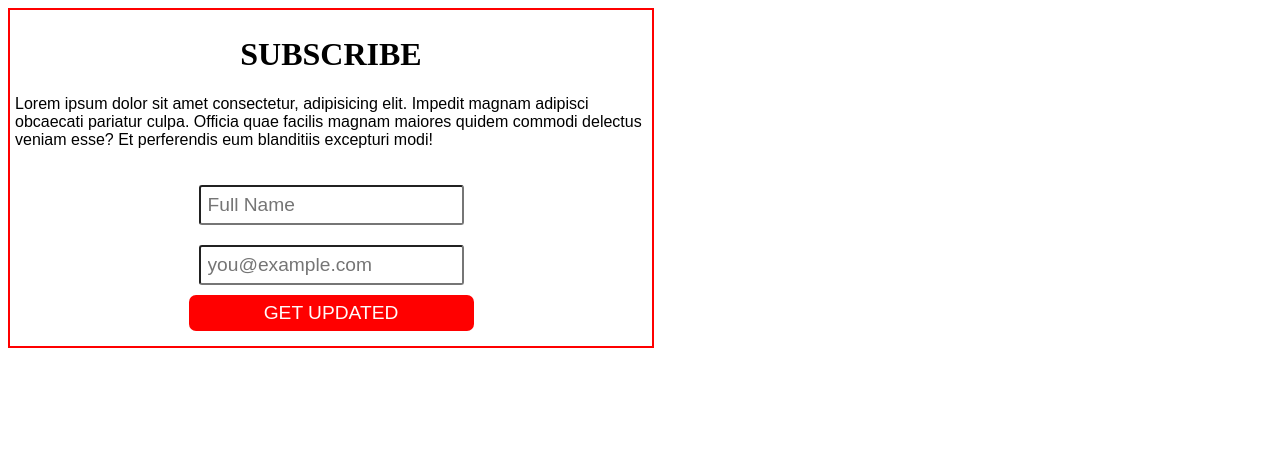
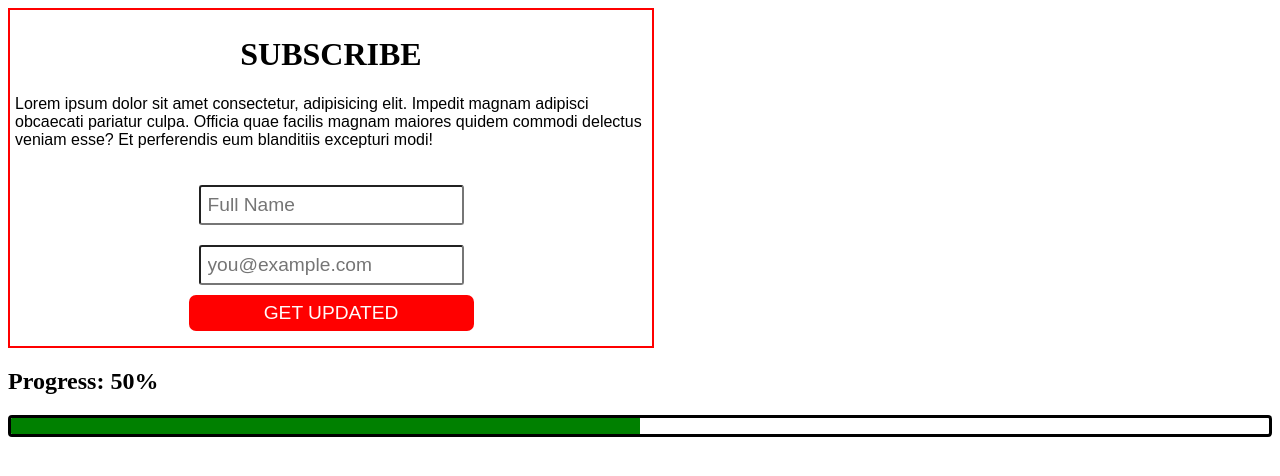
Before and after one commit to 93mcqmil/McQueen-Components, a React (Vite) app: page / in a window 1280 px wide. Shown: the top 476 px of the page. Built offline with nearby package versions, Linux system fonts and the light colour scheme.

Commit message:
added progressBar

```diff
--- a/src/App.tsx
+++ b/src/App.tsx
@@ -1,11 +1,13 @@
 import Form from "./Components/Form/Form";
 import Header from "./Components/Header/Header";
+import ProgressBar from "./Components/ProgressBar/ProgressBar";
 
 function App() {
   return (
     <>
       <Header />
       <Form />
+      <ProgressBar title="Progress" percentage={50} color={"green"} />
     </>
   );
 }
--- /dev/null
+++ b/src/Components/ProgressBar/ProgressBar.scss
@@ -0,0 +1,18 @@
+.ProgressBar {
+  $primary-color: white;
+  $secondary-color: black;
+
+  .progress-bar-container {
+    background-color: $primary-color;
+    border-radius: 4px;
+    overflow: hidden;
+    border: 3px solid $secondary-color;
+    height: 1rem;
+  }
+
+  .progress-bar {
+
+    height: 100%;
+    transition: width 0.5s ease;
+  }
+}
--- /dev/null
+++ b/src/Components/ProgressBar/ProgressBar.tsx
@@ -0,0 +1,40 @@
+import React, { useState, useEffect } from "react";
+import "./ProgressBar.scss";
+
+type ProgressBarProps = {
+  percentage: number;
+  title: string;
+  color: string;
+};
+
+const ProgressBar: React.FC<ProgressBarProps> = ({
+  percentage,
+  title,
+  color,
+}) => {
+  // State to manage the progress internally
+  const [progress, setProgress] = useState<number>(0);
+
+  // Update the progress state when the percentage prop changes
+  useEffect(() => {
+    setProgress(percentage);
+  }, [percentage]);
+
+  return (
+    <>
+      <div className="ProgressBar">
+        <h2>
+          {title}: {progress}%
+        </h2>
+        <div className="progress-bar-container">
+          <div
+            style={{ width: `${progress}%`, backgroundColor: color }}
+            className="progress-bar"
+          />
+        </div>
+      </div>
+    </>
+  );
+};
+
+export default ProgressBar;
```
